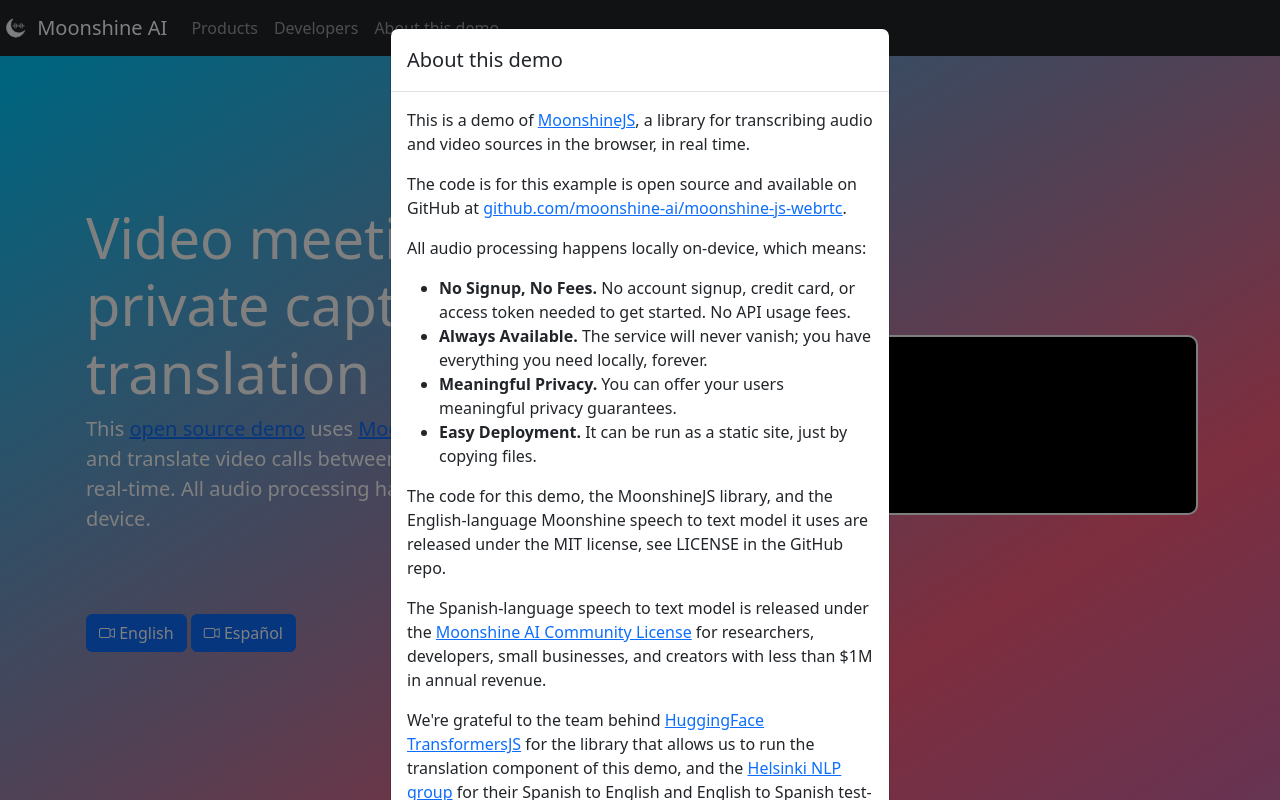
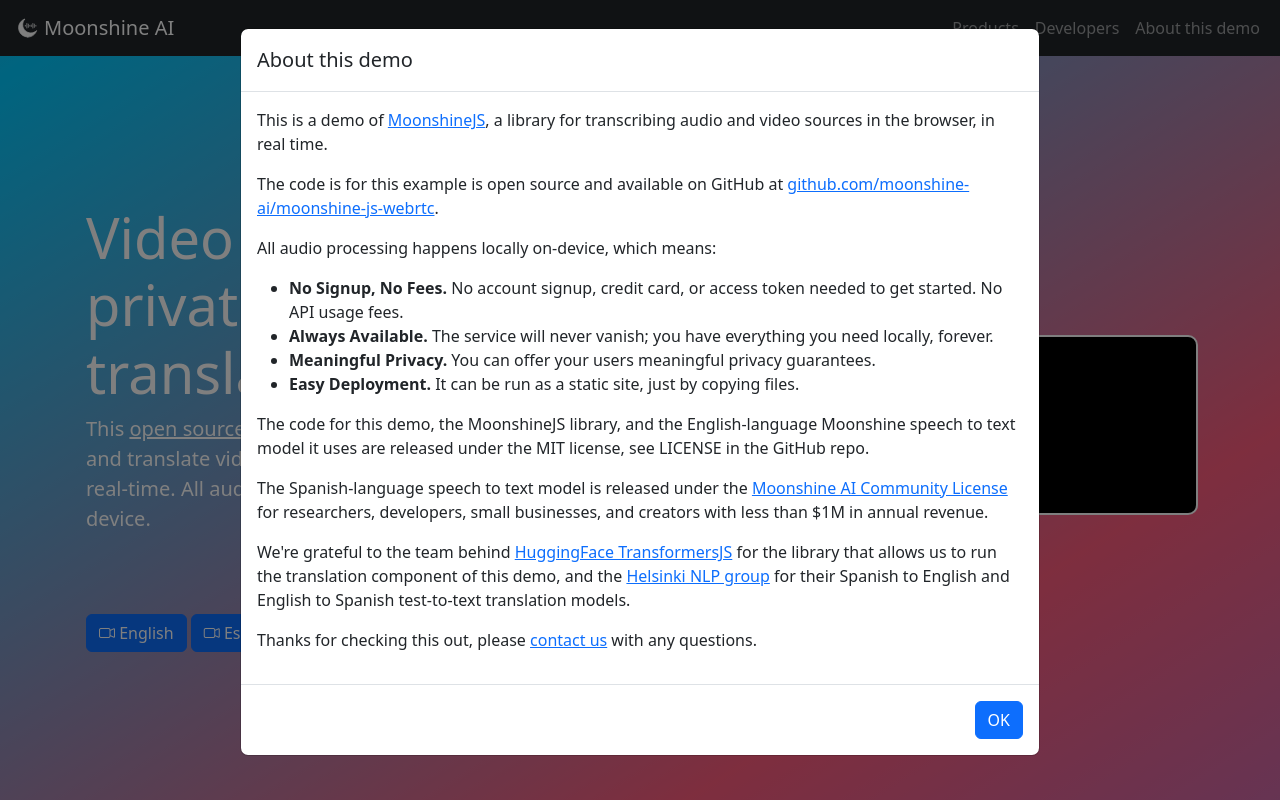
Before and after one commit to moonshine-ai/moonshine-js-webrtc, a website: page client/index.html in a window 1280 px wide. Both pictures are taken after a click on the link "About this demo". Drawn offline with nearby package versions, Linux system fonts and the light colour scheme.

Commit message:
Visual tweaks

```diff
--- a/client/index.html
+++ b/client/index.html
@@ -18,11 +18,11 @@
     </head>
     <body>
         <nav class="navbar navbar-expand-lg navbar-dark bg-dark">
-            <a class="navbar-brand" href="https://moonshine.ai/"><img src="logo.svg" /> Moonshine AI</a>
+            <div class="container-fluid">
+                <a class="navbar-brand" href="https://moonshine.ai/"><img src="logo.svg" />Moonshine AI</a>
                 <button class="navbar-toggler" type="button" data-bs-toggle="collapse" data-bs-target="#navbarSupportedContent" aria-controls="navbarSupportedContent" aria-expanded="false" aria-label="Toggle navigation">
                 <span class="navbar-toggler-icon"></span>
                 </button>
-
                 <div class="collapse navbar-collapse" id="navbarSupportedContent">
                     <ul class="navbar-nav mr-auto">
                         <li class="nav-item">
@@ -35,6 +35,8 @@
                             <a class="nav-link" href="#" data-bs-toggle="modal" data-bs-target="#aboutModal">About this demo</a>
                         </li>
                     </ul>
+                </div>
+            </div>
         </nav>
         <div class="video-container">
             <video id="remoteVideo" autoplay playsinline></video>
@@ -76,8 +78,8 @@
                             <button
                                 data-bs-dismiss="modal"
                                 type="button"
-                                class="btn"
-                                onclick="location.reload()"
+                                class="btn btn-secondary"
+                                onclick="cancelMeeting()"
                             >
                                 Cancel
                             </button>
@@ -93,7 +95,7 @@
                     </div>
                 </div>
             </div>
-            <div class="modal" tabindex="-1" id="aboutModal">
+            <div class="modal modal-lg" tabindex="-1" id="aboutModal">
                 <div class="modal-dialog">
                     <div class="modal-content">
                         <div class="modal-header">
@@ -175,11 +177,11 @@
                     <div class="col-lg-6 controls-container">
                         <div>
                             <h1 class="display-4 splash-text">
-                                Video meetings with private captions and translation
+                                Video calls with private captions and translation
                             </h1>
                             <p class="lead">
-                                This <a href="https://github.com/moonshineai/moonshine-js-webrtc">
-                                open source demo</a> uses <a href="https://dev.moonshine.ai/#js">
+                                This <a class="text-white" href="https://github.com/moonshine-ai/moonshine-js-webrtc">
+                                open source demo</a> uses <a class="text-white" href="https://dev.moonshine.ai/#js">
                                 MoonshineJS</a> to transcribe and translate video calls between
                                 English and Spanish in real-time. All audio processing happens
                                 locally on your device.
@@ -273,6 +275,10 @@
                     setTimeout(() => input.classList.remove("copied"), 800);
                 });
             }
+            function cancelMeeting() {
+                window.location.href =
+                    window.location.origin + window.location.pathname;
+            }
         </script>
         <script
             src="https://cdn.jsdelivr.net/npm/bootstrap@5.3.7/dist/js/bootstrap.bundle.min.js"
--- a/client/styles.css
+++ b/client/styles.css
@@ -117,3 +117,6 @@
 #joinSession, #copySession {
     display: none;
 }
+#navbarSupportedContent {
+    flex-grow: 0;
+}
```
Lines whose indentation alone changed are shown as unchanged.
